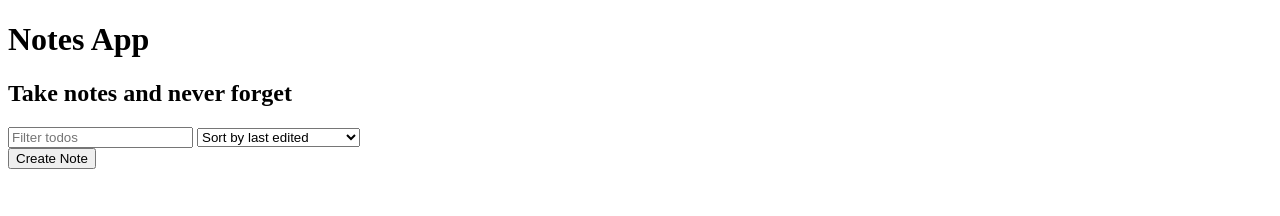
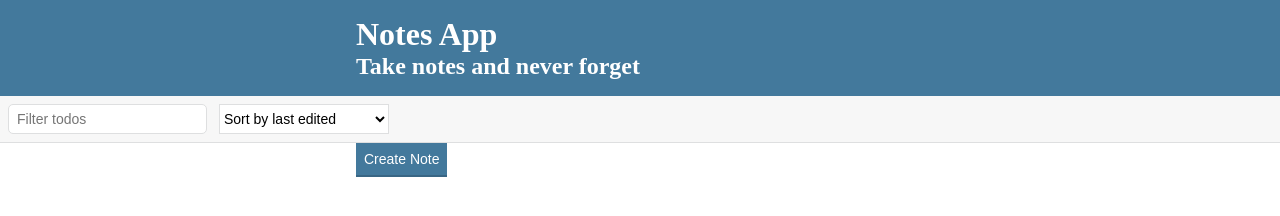
Before and after one commit to abuyako/Notes_App, a plain HTML site: page index.html in a window 1280 px wide. Drawn offline with nearby package versions, Linux system fonts and the light colour scheme.

Commit message:
modification

```diff
--- a/index.html
+++ b/index.html
@@ -4,7 +4,7 @@
     <meta charset="UTF-8">
     <meta name="viewport" content="width=device-width, initial-scale=1.0">
     <meta http-equiv="X-UA-Compatible" content="ie=edge">
-    <link rel="stylesheet" href="./styles/styles.css">
+    <link rel="stylesheet" href="./css/style.css">
     <title>Notes App</title>
 </head>
 <body>
```
Also changed, not shown: edit.html (+1 -1 lines).
